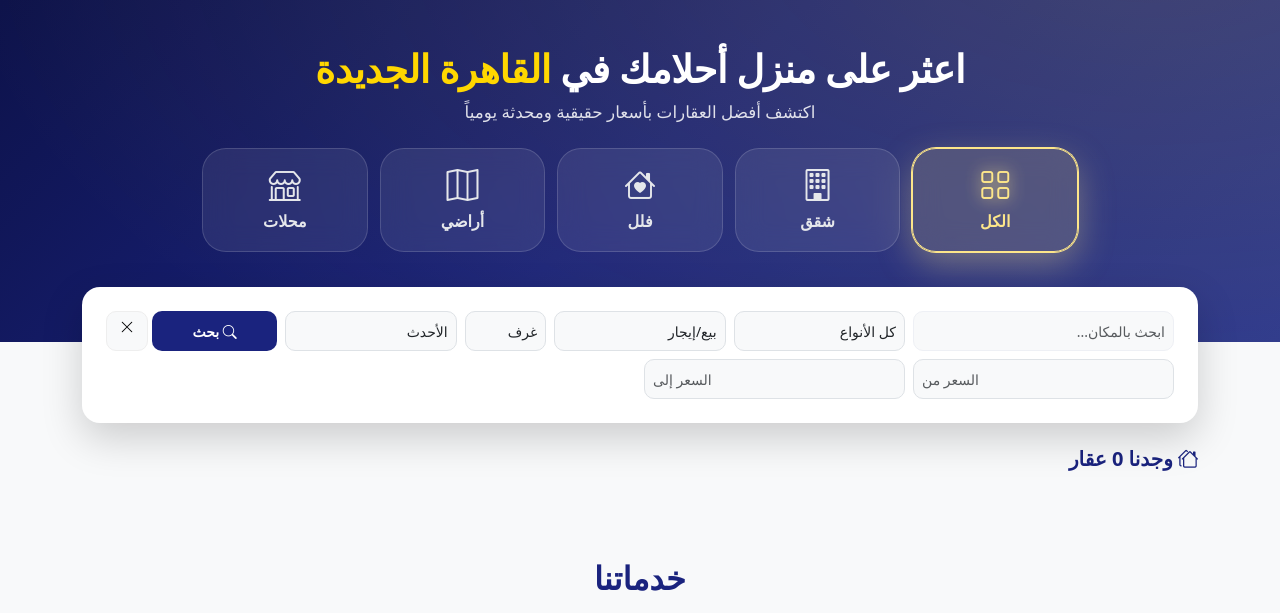
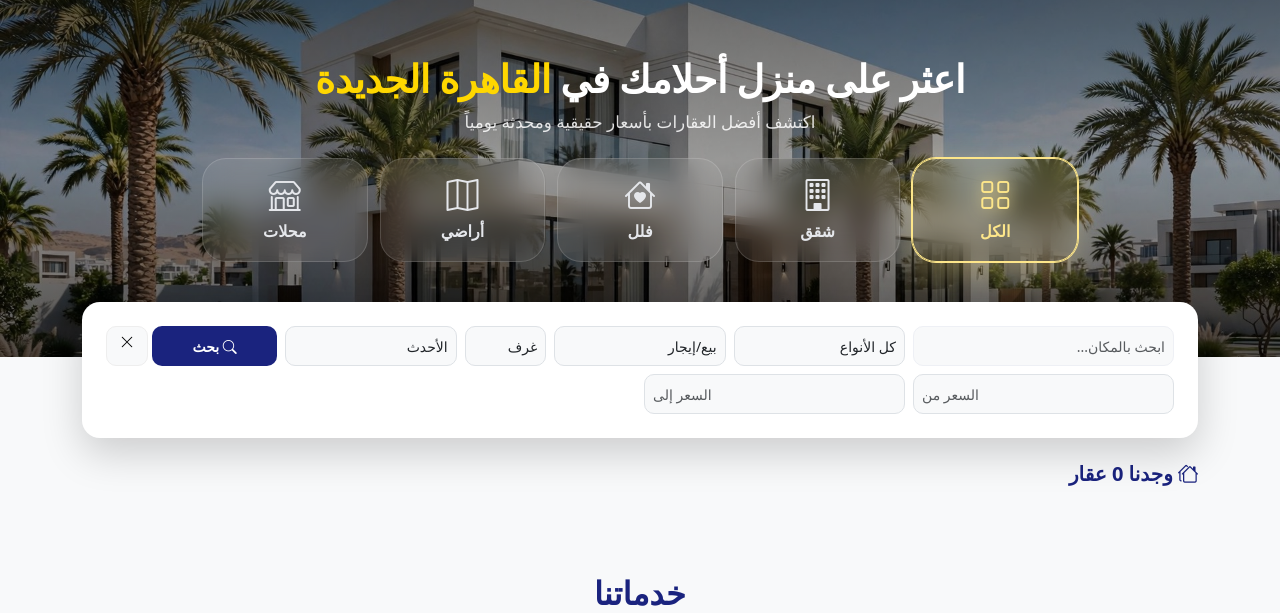
Before and after one commit to starhouse-sh/aqar, a Flask app: page / in a window 1280 px wide. Shown: the part 56-669 px from the top of the page. Run offline with Flask 3, Linux system fonts and the light colour scheme; data comes from the database, SQL or seed files in the repository; data that the repository does not hold is empty; some libraries are stand-ins or nearby versions.

Commit message:
خلفية فيلا مودرن بدل الازرق

```diff
--- a/app/templates/home.html
+++ b/app/templates/home.html
@@ -13,7 +13,7 @@
 @media(max-width:768px){.cat-glass-wrap{gap:8px}.cat-glass{min-width:0;flex:1 1 30%;padding:14px 6px 12px 6px;border-radius:18px}.cat-glass i{font-size:26px}.cat-glass span{font-size:14px}}
 </style>
 
-<div style="background: radial-gradient(1200px 600px at 90% -20%, rgba(255,215,0,0.15), transparent), linear-gradient(135deg, #0d124a 0%, #1a237e 50%, #283593 100%); padding: 45px 0 90px 0; position: relative;">
+<div style="background: linear-gradient(180deg, rgba(0,0,0,0.55) 0%, rgba(0,0,0,0.35) 45%, rgba(0,0,0,0.65) 100%), url('/static/img/hero-villa.jpg'); background-size: cover; background-position: center 35%; background-repeat: no-repeat; padding: 55px 0 95px 0; position: relative;">
     <div class="container text-center">
         <h1 class="fw-bold mb-2" style="color: white; font-size: 2.4rem; letter-spacing: -0.5px;">
             اعثر على منزل أحلامك في <span style="color: #FFD700;">القاهرة الجديدة</span>
```
Also changed, not shown: app/static/img/hero-villa.jpg (added).
